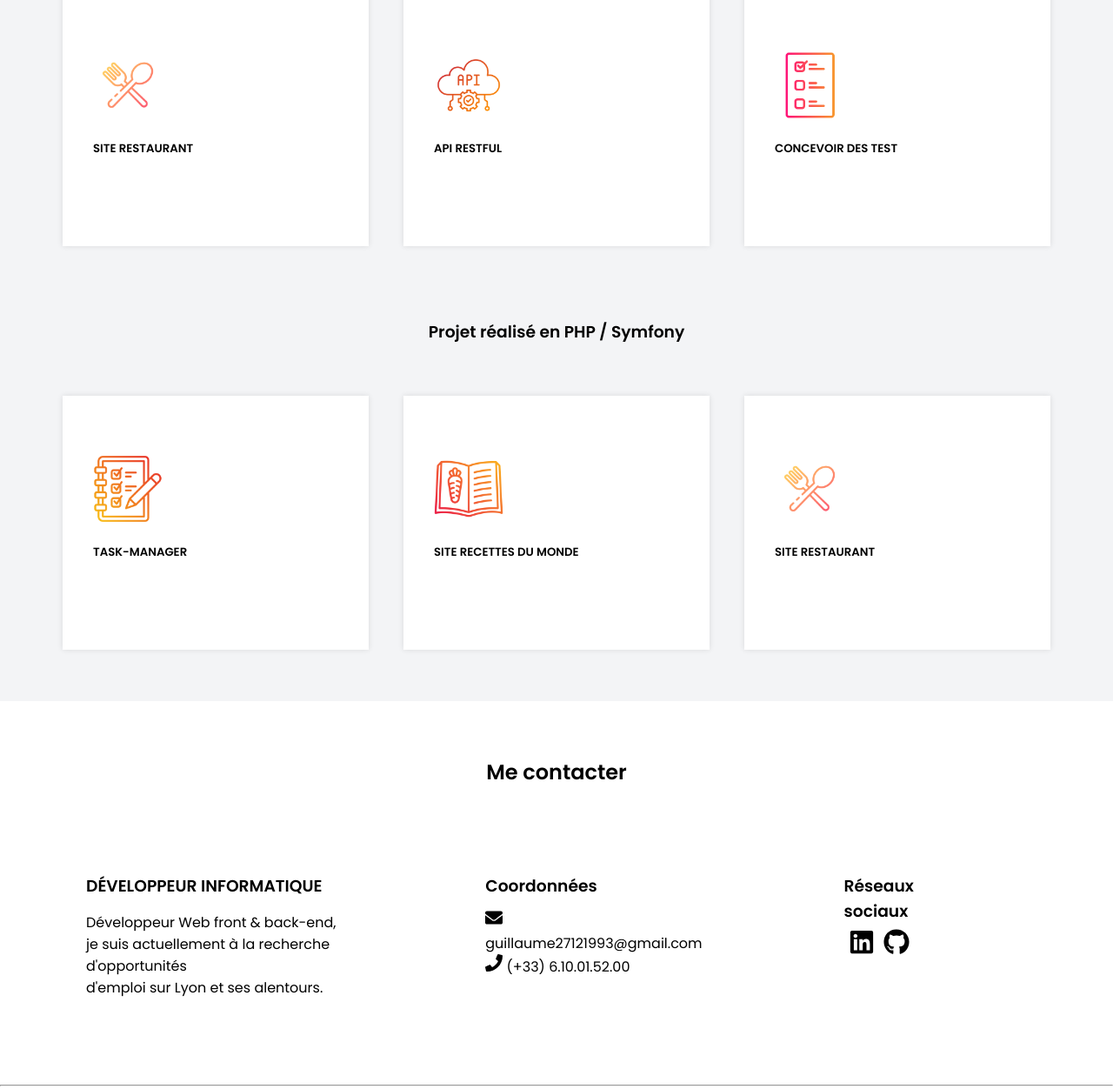
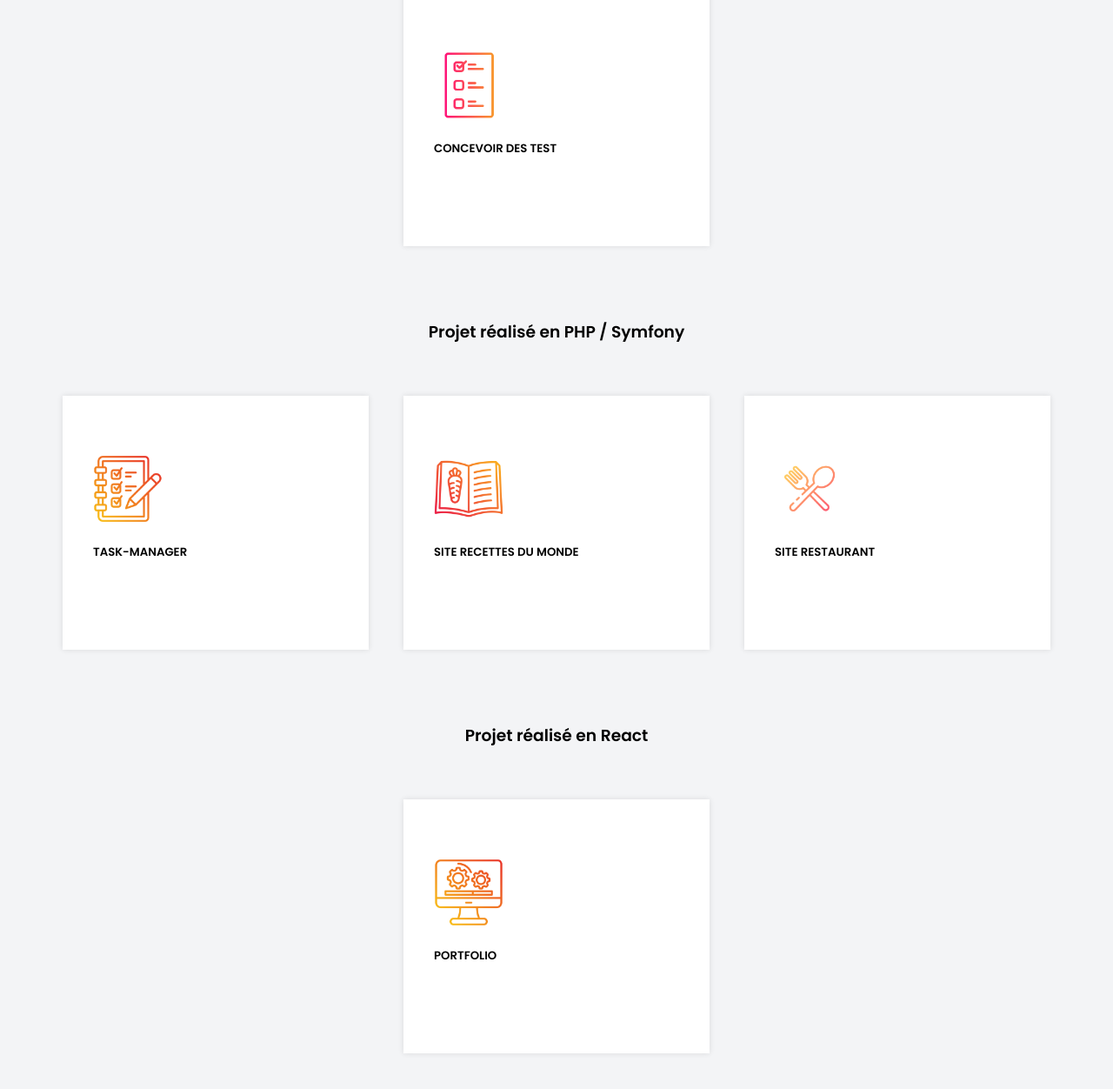
Before and after one commit to boukaii/Portfolio.github.io, a React (Vite) app: page / in a window 1280 px wide. Shown: the part 6143-7395 px from the top of the page at 87% size. Built offline with nearby package versions, Linux system fonts and the light colour scheme.

Commit message:
first commit

```diff
--- a/src/components/App.jsx
+++ b/src/components/App.jsx
@@ -2,6 +2,7 @@ import Navbar from './navbar/Navbar'
 import Competences from './competence/Competences'
 import pythonProject from './projet/listProjects'
 import { phpProject } from './projet/listProjects'
+import { reactProject } from './projet/listProjects'
 import Project from './projet/Project'
 import Footer from './footer/Footer'
 import Presentation from './presentation/Presentation'
@@ -17,7 +18,7 @@ function App() {
       <Header />
       <Presentation />
       <Competences />
-      <Project python={pythonProject} php={phpProject}/>
+      <Project python={pythonProject} php={phpProject} react={reactProject}/>
       <Footer />
     </div>
   )
--- a/src/components/projet/Project.jsx
+++ b/src/components/projet/Project.jsx
@@ -2,7 +2,7 @@ import React from "react";
 import "./Project.css"
 
 
-function Project({ python, php }) {
+function Project({ python, php, react }) {
         return (
           <div id='nav-projet' className="full-projet">
             <div className="intro-projet">
@@ -51,6 +51,23 @@ function Project({ python, php }) {
                     </div>
                   ))}
             </section>
+            <h3>Projet réalisé en React</h3>
+            <section className="container">
+                  {react.map((item) => (
+                    <div key={item.id} >
+                      <div className="card">
+                        <div className="content">
+                          <img className="logo" src={item.image} alt="mparticle" />
+                          <h5>{item.titre}</h5>
+                          <div className="hover_content">
+                            <p>{item.description}</p>
+                            <a className="" href={item.lien}>Voir le GitHub</a>
+                          </div>
+                        </div>
+                      </div>
+                    </div>
+                  ))}
+            </section>
           </div>
         )
 }
--- a/src/components/projet/listProjects.js
+++ b/src/components/projet/listProjects.js
@@ -12,52 +12,33 @@ import book from "../../images/book.png";
 const pythonProject = [
     {
         id: 1,
-        titre: 'PortFolio ',
-        titre_global: 'Projet réalisé en Python / Django',
-        image: portfolio,
-        description: "Voici mon PortFolio réalisé en React ainsi que du HTML et CSS.",
-        lien: 'https://github.com/boukaii/Portfolio',
-    },
-    {
-        id: 2,
         titre: 'Logiciel de gestion en POO et MVC',
         image: poo,
         description: "Programme qui réalise un tournoi de gestion de jeux d'échecs réalisé en programmation Orientée Objet et en utilisant également la conception MVC.",
         lien: 'https://github.com/boukaii/p4-tournoi_echecs',
     },
     {
-        id: 3,
+        id: 2,
         titre: "Création d'algorithmes",
         image: competence,
         description: "Résoudre des problèmes en utilisant des algorithmes en Python afin d'obtenir le meilleur investissement.",
         lien: 'https://github.com/boukaii/p7-AlgoInvest-Trade',
     },
     {
-        id: 4,
-        titre: 'Site Restaurant',
-        image: restaurant,
-        description: 'Site web réalisé pour un restaurant fictif.',
-        lien: '',
-    },
-    {
-        id: 5,
+        id: 3,
         titre: 'API Restful',
         image: api,
         description: "Projet consistant à créer une API Restful pour une société fictive.",
         lien: 'https://github.com/boukaii/p10-SoftDesk',
     },
     {
-        id: 6,
+        id: 4,
         titre: 'Concevoir des test',
         image: examen,
         description: "Projet qui consiste a résoudre et éviter des beugues en fesant des tests unitaires, fonctionnels, d'intégrations et de performances.",
         lien: 'https://github.com/boukaii/p11-GUDLFT',
     },
 ]
-
-
-
-
 export const phpProject = [
     {
         id: 1,
@@ -82,4 +63,14 @@ export const phpProject = [
         lien: '',
     },
 ]
+export const reactProject = [
+    {
+        id: 1,
+        titre: 'PortFolio ',
+        titre_global: 'Projet réalisé en Python / Django',
+        image: portfolio,
+        description: "Voici mon PortFolio réalisé en React ainsi que du HTML et CSS.",
+        lien: 'https://github.com/boukaii/Portfolio',
+    },
+]
 export default pythonProject;
```
